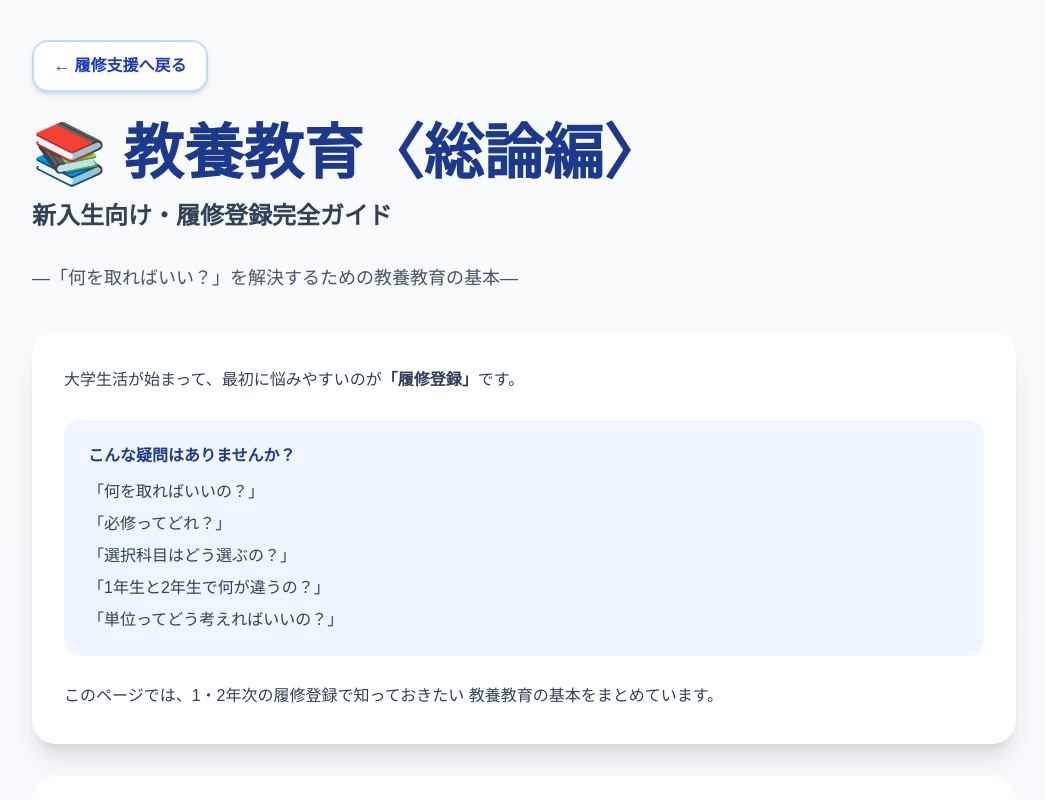
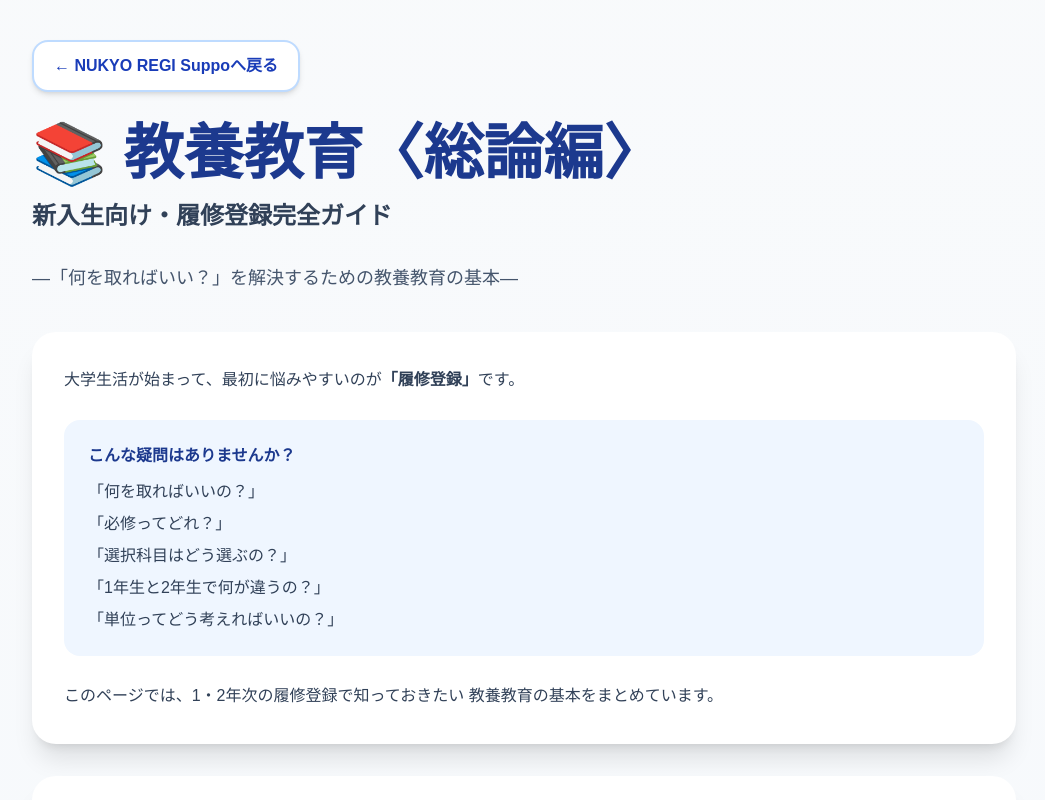
Before and after one commit to Miya300/inazo-clone, a Next.js app: page /risyu-support1/kyoyo-theory in a window 1280 px wide. Shown: the top 800 px of the page, without its empty margins (116-1161 px from the left). Built offline with nearby package versions, Linux system fonts and the light colour scheme.

Commit message:
戻るボタンをNUKYO REGI Suppoへ変更

```diff
--- a/app/risyu-support1/kyoyo-theory/page.tsx
+++ b/app/risyu-support1/kyoyo-theory/page.tsx
@@ -10,7 +10,7 @@ export default function KyoyoTheoryPage() {
           href="/risyu-support1"
           className="inline-block mb-8 px-5 py-3 bg-white text-blue-800 font-bold rounded-2xl border-2 border-blue-200 shadow-md hover:shadow-xl transition-all"
         >
-          ← 履修支援へ戻る
+          ← NUKYO REGI Suppoへ戻る
         </Link>
 
         {/* タイトル */}
```
